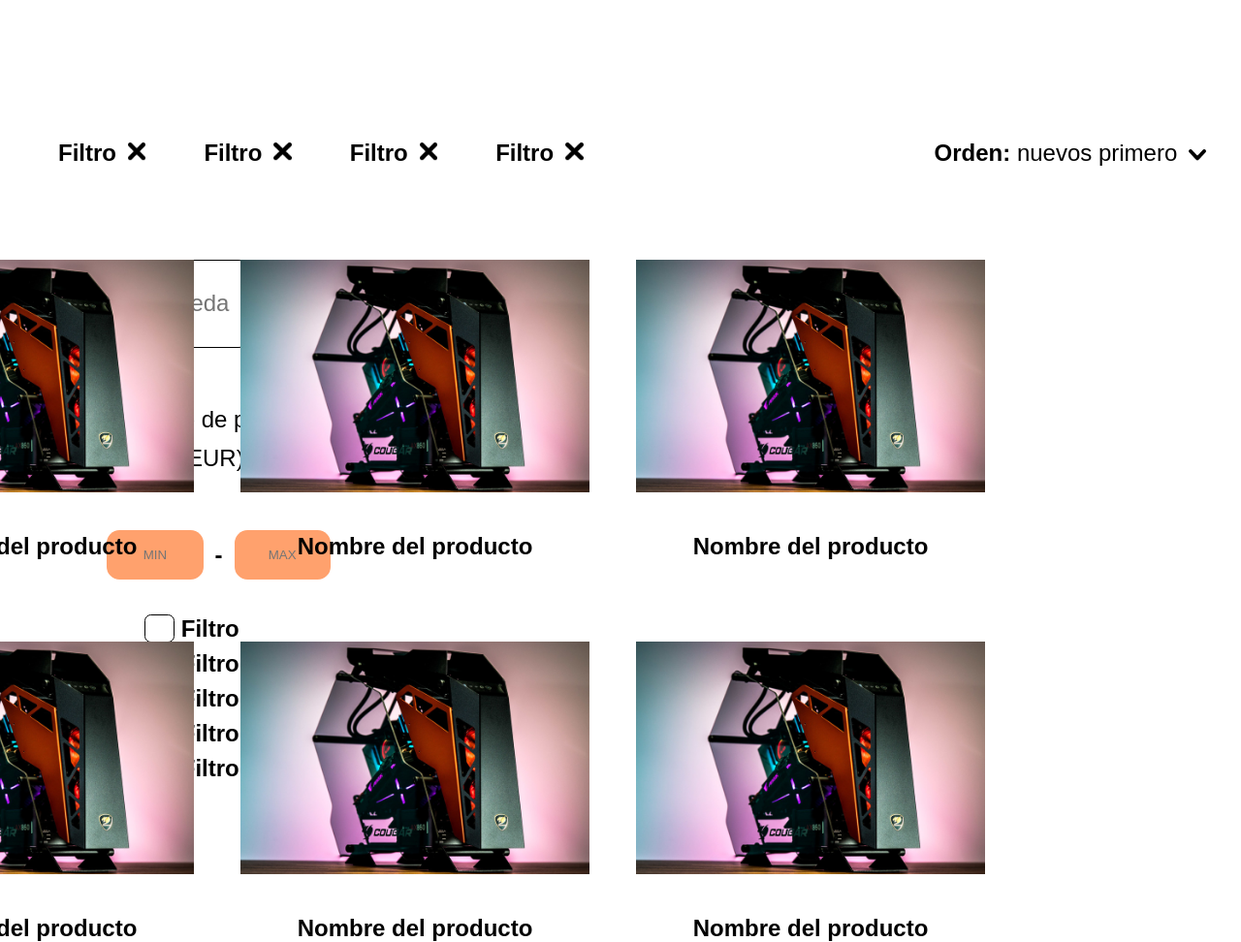
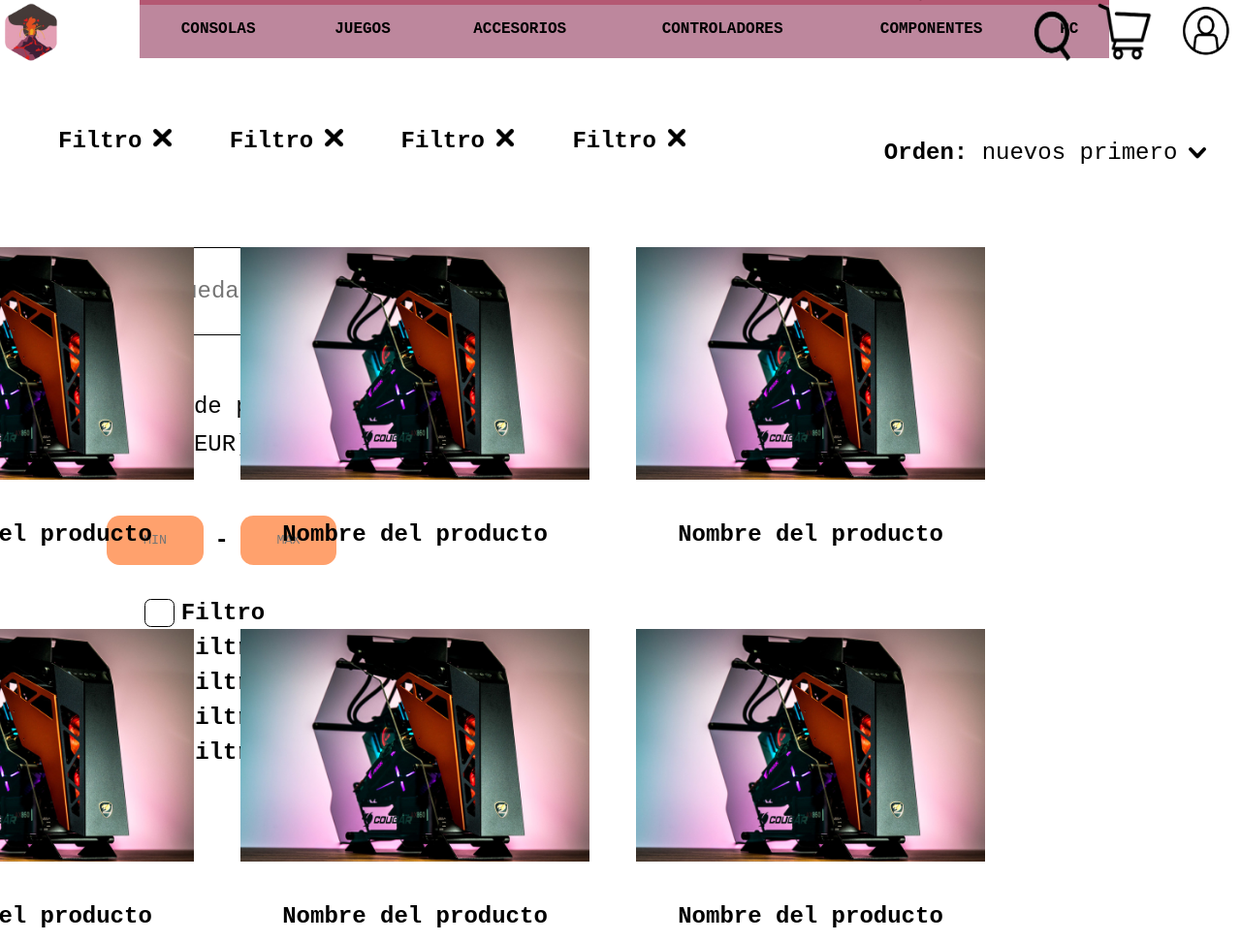
Before and after one commit to Vulthanos/web, a plain HTML site: page HTML_Files/search_result.html in a window 1280 px wide. Shown: the whole page at 97% size. Drawn offline with Linux system fonts and the light colour scheme.

Commit message:
Añadido header a shearch_result

```diff
--- a/CSS_Files/search_result.css
+++ b/CSS_Files/search_result.css
@@ -4,9 +4,7 @@
     font-family: Montserrat, sans-serif;
 }
 
-body {
-    margin-top: 3em;
-    margin-bottom: 0.5em;
+.result-content {
     font-size: 1.5em;
 }
 
@@ -82,6 +80,8 @@ h1 {
 
 .filters .filter {
     margin: 0.5em;
+    top: 2.5em;
+    margin-top: 3em;
 }
 
 .filter-selector {
--- a/HTML_Files/search_result.html
+++ b/HTML_Files/search_result.html
@@ -2,11 +2,32 @@
 <html lang="en">
 <head>
     <link rel="stylesheet" type="text/css" href="/CSS_Files/search_result.css">
+    <link rel="stylesheet" type="text/css" href="/CSS_Files/header.css">
     <link rel="icon" type="image/png" href="/IMGS/header/logo.png">
     <title>VULTHANOS</title>
     <meta charset="UTF-8">
 </head>
 <body>
+<header class="header">
+    <a href="/HTML_Files/index.html"><img class="logo" src="/IMGS/header/logo.png" alt=""></a>
+    <nav>
+        <ul>
+            <li><a href="search_result.html"><span class="baja"><img class ="icon icon-consolas" src="/IMGS/header/consola.png" alt=""></span>CONSOLAS</a></li>
+            <li><a href="search_result.html"><span class="baja"><img class ="icon icon-juegos" src="/IMGS/header/juego.png" alt=""></span>JUEGOS</a></li>
+            <li><a href="search_result.html"><span class="baja"><img class ="icon icon-accesorios" src="/IMGS/header/auriculares.png" alt=""></span>ACCESORIOS</a></li>
+            <li><a href="search_result.html"><span class="baja"><img class ="icon icon-controladores" src="/IMGS/header/mando.png" alt=""></span>CONTROLADORES</a></li>
+            <li><a href="search_result.html"><span class="baja"><img class ="icon icon-componentes" src="/IMGS/header/componente.png" alt=""></span>COMPONENTES</a></li>
+            <li><a href="search_result.html"><span class="baja"><img class ="icon icon-pc" src="/IMGS/header/pc.png" alt=""></span>PC</a></li>
+        </ul>
+    </nav>
+    <div class="buscar"><label>
+        <input type="text" placeholder="Buscar" required>
+        <img class="lupa" src="/IMGS/header/lupa.png" alt="">
+    </label></div>
+    <a href="/HTML_Files/purchase.html"><img class="carrito" src="/IMGS/header/carrito.png" alt=""></a>
+    <a href="/HTML_Files/profile_page.html"><img class="user" src="/IMGS/header/user.png" alt=""></a>
+</header>
+<section class="result-content">
     <section class="filters">
         <article>
             <label class="filter">Filtro<img class="cruz" src="/IMGS/search_result/cruz.png" alt=""></label>
@@ -87,5 +108,6 @@
             </article>
         </section>
     </section>
+</section>
 </body>
 </html>
```
